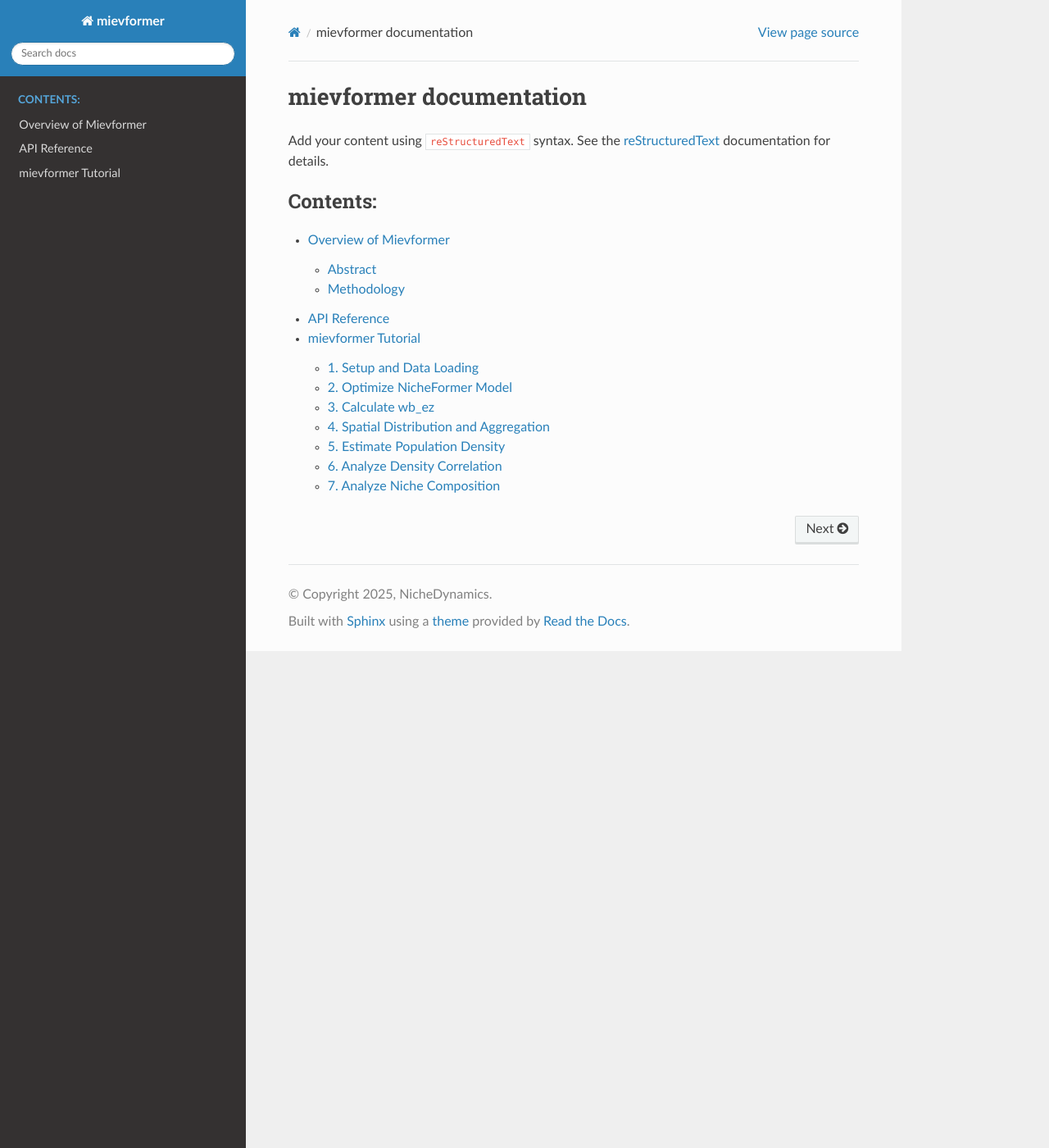
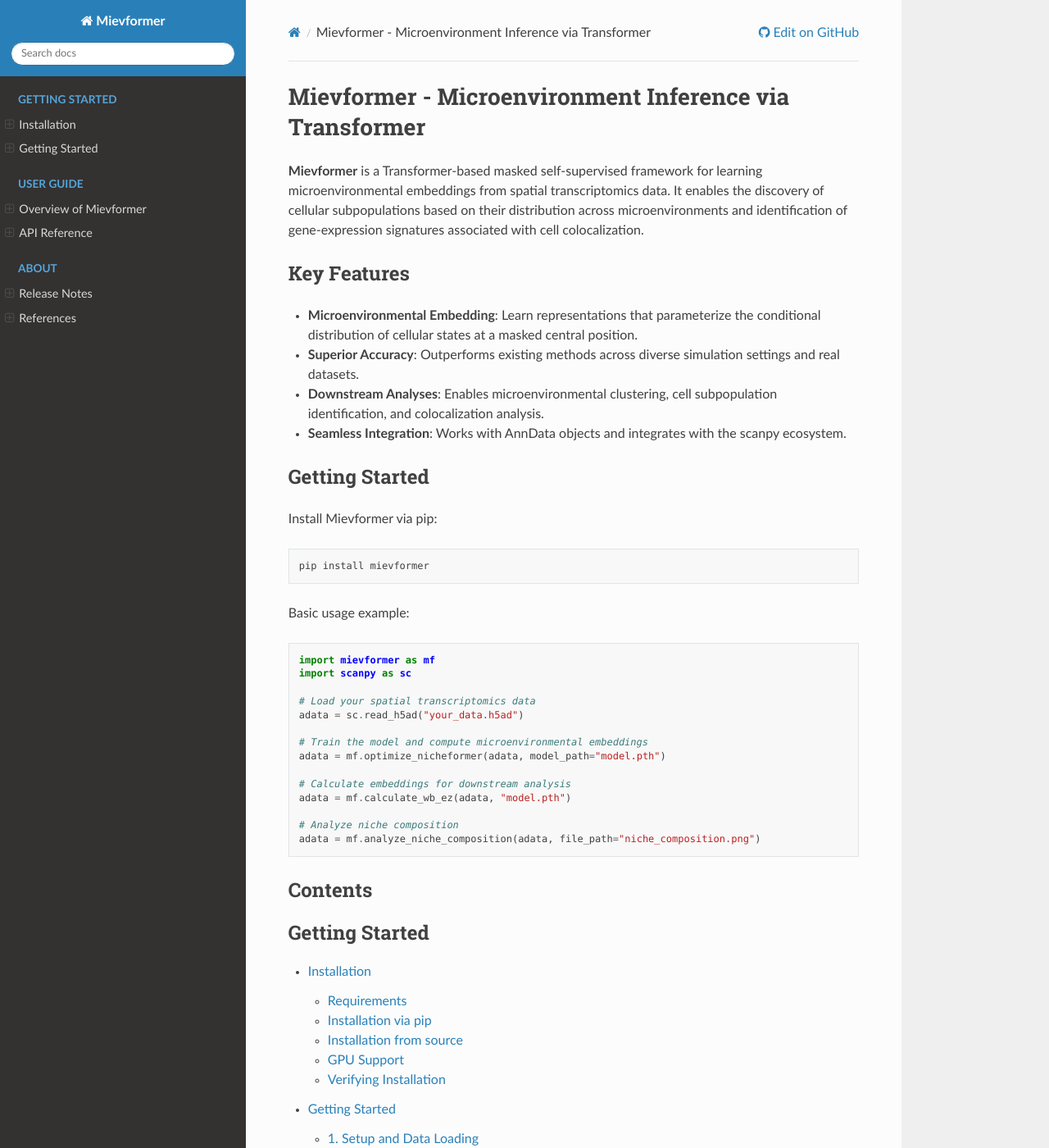
Before and after one commit to kojikoji/mievformer_package, a Sphinx documentation site: the page built from docs/index.rst, in a window 1280 px wide and 1400 px high. Shown: the whole window at 82% size. Built offline with Sphinx 7.4.7 and the Read the Docs theme 3.1.0, drawn with Linux system fonts in a browser that asks for light colours; some of the changed text lies outside the part shown.

Commit message:
Add documentation infrastructure for GitHub Pages
- Add GitHub Actions workflow for building and deploying docs
- Update conf.py with autosummary, intersphinx, and GitHub Pages settings
- Rebuild index.rst as scvelo-style landing page
- Reorganize api.rst with categorized API functions
- Add installation.md, release_notes.md, references.md
- Add docs/requirements.txt for documentation dependencies
- Move tutorial.md to tutorials/getting_started.md

Co-Authored-By: Claude Opus 4.5 <noreply@anthropic.com>

````diff
--- a/docs/conf.py
+++ b/docs/conf.py
@@ -6,7 +6,7 @@
 # -- Project information -----------------------------------------------------
 # https://www.sphinx-doc.org/en/master/usage/configuration.html#project-information
 
-project = 'mievformer'
+project = 'Mievformer'
 copyright = '2025, NicheDynamics'
 author = 'NicheDynamics'
 
@@ -22,24 +22,90 @@ sys.path.insert(0, os.path.abspath('..'))
 
 extensions = [
     'sphinx.ext.autodoc',
+    'sphinx.ext.autosummary',
     'sphinx.ext.viewcode',
     'sphinx.ext.napoleon',
+    'sphinx.ext.intersphinx',
     'myst_parser',
     'nbsphinx',
 ]
 
+# Exclude patterns
+exclude_patterns = ['_build', '.venv', 'Thumbs.db', '.DS_Store']
+
+# Autosummary settings
+autosummary_generate = True
+
+# MyST parser settings
 myst_enable_extensions = [
     "dollarmath",
     "amsmath",
+    "colon_fence",
 ]
+
+# Intersphinx mapping
+intersphinx_mapping = {
+    'python': ('https://docs.python.org/3', None),
+    'numpy': ('https://numpy.org/doc/stable/', None),
+    'pandas': ('https://pandas.pydata.org/docs/', None),
+    'scanpy': ('https://scanpy.readthedocs.io/en/stable/', None),
+    'anndata': ('https://anndata.readthedocs.io/en/stable/', None),
+}
+
+# -- Options for HTML output -------------------------------------------------
 
 html_theme = 'sphinx_rtd_theme'
 html_static_path = ['_static']
 
+# GitHub Pages settings
+html_baseurl = 'https://kojikoji.github.io/mievformer_package/'
+
+# GitHub context for "Edit on GitHub" links
+html_context = {
+    'display_github': True,
+    'github_user': 'kojikoji',
+    'github_repo': 'mievformer_package',
+    'github_version': 'main',
+    'conf_py_path': '/docs/',
+}
+
+# Theme options
+html_theme_options = {
+    'logo_only': False,
+    'prev_next_buttons_location': 'bottom',
+    'style_external_links': False,
+    'collapse_navigation': False,
+    'sticky_navigation': True,
+    'navigation_depth': 4,
+    'includehidden': True,
+    'titles_only': False,
+}
+
+# Mock imports for dependencies that may not be installed during doc build
 autodoc_mock_imports = [
     'torch', 'numpy', 'pandas', 'scanpy', 'anndata',
     'pytorch_lightning', 'sklearn', 'matplotlib', 'seaborn', 'scipy',
     'einops', 'statsmodels', 'squidpy'
 ]
 
+# Napoleon settings for Google/NumPy style docstrings
+napoleon_google_docstring = True
+napoleon_numpy_docstring = True
+napoleon_include_init_with_doc = False
+napoleon_include_private_with_doc = False
+napoleon_include_special_with_doc = True
+napoleon_use_admonition_for_examples = False
+napoleon_use_admonition_for_notes = False
+napoleon_use_admonition_for_references = False
+napoleon_use_ivar = False
+napoleon_use_param = True
+napoleon_use_rtype = True
+
+# nbsphinx settings
 nbsphinx_execute = 'never'
+
+# Source suffix
+source_suffix = {
+    '.rst': 'restructuredtext',
+    '.md': 'markdown',
+}
--- a/docs/index.rst
+++ b/docs/index.rst
@@ -1,20 +1,73 @@
-.. mievformer documentation master file, created by
-   sphinx-quickstart on Tue Nov 25 15:29:08 2025.
-   You can adapt this file completely to your liking, but it should at least
-   contain the root `toctree` directive.
+Mievformer - Microenvironment Inference via Transformer
+========================================================
 
-mievformer documentation
-========================
+**Mievformer** is a Transformer-based masked self-supervised framework for learning microenvironmental embeddings from spatial transcriptomics data. It enables the discovery of cellular subpopulations based on their distribution across microenvironments and identification of gene-expression signatures associated with cell colocalization.
 
-Add your content using ``reStructuredText`` syntax. See the
-`reStructuredText <https://www.sphinx-doc.org/en/master/usage/restructuredtext/index.html>`_
-documentation for details.
+Key Features
+------------
 
+- **Microenvironmental Embedding**: Learn representations that parameterize the conditional distribution of cellular states at a masked central position.
+- **Superior Accuracy**: Outperforms existing methods across diverse simulation settings and real datasets.
+- **Downstream Analyses**: Enables microenvironmental clustering, cell subpopulation identification, and colocalization analysis.
+- **Seamless Integration**: Works with AnnData objects and integrates with the scanpy ecosystem.
+
+Getting Started
+---------------
+
+Install Mievformer via pip:
+
+.. code-block:: bash
+
+   pip install mievformer
+
+Basic usage example:
+
+.. code-block:: python
+
+   import mievformer as mf
+   import scanpy as sc
+
+   # Load your spatial transcriptomics data
+   adata = sc.read_h5ad("your_data.h5ad")
+
+   # Train the model and compute microenvironmental embeddings
+   adata = mf.optimize_nicheformer(adata, model_path="model.pth")
+
+   # Calculate embeddings for downstream analysis
+   adata = mf.calculate_wb_ez(adata, "model.pth")
+
+   # Analyze niche composition
+   adata = mf.analyze_niche_composition(adata, file_path="niche_composition.png")
+
+
+Contents
+--------
 
 .. toctree::
    :maxdepth: 2
-   :caption: Contents:
+   :caption: Getting Started
+
+   installation
+   tutorials/getting_started
+
+.. toctree::
+   :maxdepth: 2
+   :caption: User Guide
 
    overview
    api
-   tutorial
+
+.. toctree::
+   :maxdepth: 1
+   :caption: About
+
+   release_notes
+   references
+
+
+Indices and tables
+------------------
+
+* :ref:`genindex`
+* :ref:`modindex`
+* :ref:`search`
--- /dev/null
+++ b/docs/installation.md
@@ -0,0 +1,69 @@
+# Installation
+
+## Requirements
+
+Mievformer requires Python 3.9 or later. The following dependencies will be installed automatically:
+
+- PyTorch >= 2.0
+- NumPy
+- Pandas
+- Scanpy
+- AnnData
+- PyTorch Lightning
+- scikit-learn
+- matplotlib
+- seaborn
+- scipy
+
+## Installation via pip
+
+The recommended way to install Mievformer is via pip:
+
+```bash
+pip install mievformer
+```
+
+## Installation from source
+
+To install the latest development version from source:
+
+```bash
+git clone https://github.com/kojikoji/mievformer_package.git
+cd mievformer_package
+pip install -e .
+```
+
+## GPU Support
+
+Mievformer can leverage GPU acceleration for training. To enable GPU support, ensure you have CUDA installed and install PyTorch with CUDA support:
+
+```bash
+# For CUDA 11.8
+pip install torch --index-url https://download.pytorch.org/whl/cu118
+
+# For CUDA 12.1
+pip install torch --index-url https://download.pytorch.org/whl/cu121
+```
+
+Then install Mievformer:
+
+```bash
+pip install mievformer
+```
+
+## Verifying Installation
+
+To verify that Mievformer is installed correctly:
+
+```python
+import mievformer as mf
+print(mf.__all__)
+```
+
+This should print the list of available functions:
+
+```
+['optimize_nicheformer', 'calculate_wb_ez', 'calculate_spatial_distribution',
+ 'aggregate_dist_e', 'estimate_population_density', 'analyze_density_correlation',
+ 'analyze_niche_composition']
+```
--- /dev/null
+++ b/docs/requirements.txt
@@ -0,0 +1,4 @@
+sphinx>=7.0
+sphinx_rtd_theme>=2.0
+myst-parser>=2.0
+nbsphinx>=0.9
````
Also changed, not shown: docs/api.rst (+32 -4 lines), docs/references.md (added, +30 -0 lines), docs/release_notes.md (added, +26 -0 lines), docs/tutorials/getting_started.md (renamed from docs/tutorial.md, +20 -6 lines), 1 other file.
